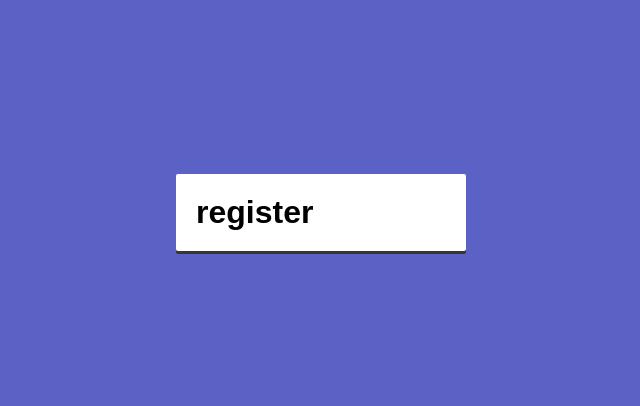
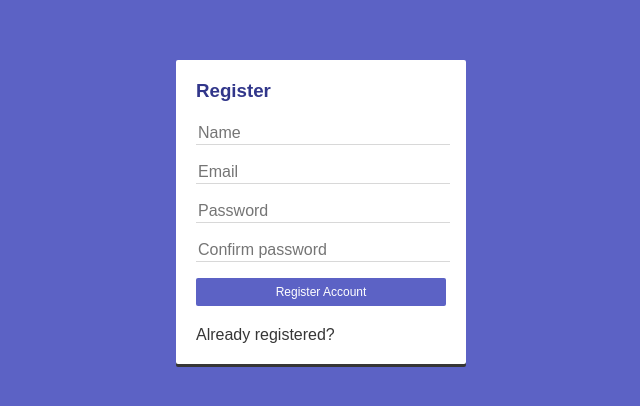
Before and after one commit to alejasalqs/react-journal, a React app: page /auth/register in a window 1280 px wide. Shown: the part 188-594 px from the top of the page, without its empty margins (319-959 px from the left). Built offline with nearby package versions, Linux system fonts and the light colour scheme.

Commit message:
Estilos login y registro

```diff
--- a/src/components/auth/LoginScreen.js
+++ b/src/components/auth/LoginScreen.js
@@ -39,7 +39,9 @@ export const LoginScreen = () => {
           </p>
         </div>
         <br />
-        <Link to="/auth/register">Create account</Link>
+        <Link to="/auth/register" className="link">
+          Create account
+        </Link>
       </form>
     </>
   );
--- a/src/components/auth/RegisterScreen.js
+++ b/src/components/auth/RegisterScreen.js
@@ -1,9 +1,46 @@
 import React from "react";
+import { Link } from "react-router-dom";
 
 export const RegisterScreen = () => {
   return (
-    <div>
-      <h1>register</h1>
-    </div>
+    <>
+      <h3 className="auth__tittle">Register</h3>
+      <form>
+        <input
+          className="auth__input"
+          type="text"
+          placeholder="Name"
+          name="name"
+          autoComplete="off"
+        />
+        <input
+          className="auth__input"
+          type="text"
+          placeholder="Email"
+          name="email"
+          autoComplete="off"
+        />
+        <input
+          className="auth__input"
+          type="password"
+          placeholder="Password"
+          name="password"
+        />
+        <input
+          className="auth__input"
+          type="password"
+          placeholder="Confirm password"
+          name="password2"
+        />
+        <button className="btn btn-primary btn-block mb-5" type="submit">
+          Register Account
+        </button>
+
+        <br />
+        <Link to="/auth/login" className="link">
+          Already registered?
+        </Link>
+      </form>
+    </>
   );
 };
--- /dev/null
+++ b/src/styles/components/_links.scss
@@ -0,0 +1,4 @@
+.link {
+  color: $dark-grey;
+  text-decoration: none;
+}
--- a/src/styles/styles.scss
+++ b/src/styles/styles.scss
@@ -5,3 +5,5 @@
 // components
 @import "./components/auth";
 @import "./components/buttons";
+
+@import "./components/links";
```
